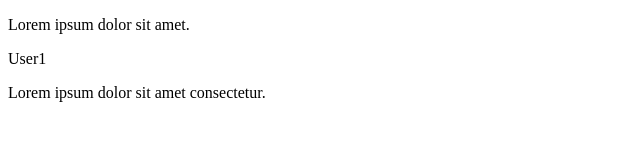
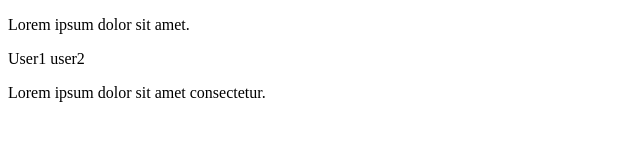
Before and after one commit to SandeepRamaram7/san, a plain HTML site: page index.html in a window 1280 px wide. Shown: the full height of the page, 0-640 px from the left. Drawn offline with Linux system fonts and the light colour scheme.

Commit message:
Update index.html

```diff
--- a/index.html
+++ b/index.html
@@ -7,7 +7,7 @@
 </head>
 <body>
     <p>Lorem ipsum dolor sit amet.</p>
-    <p>User1</p>
+    <p>User1  user2</p>
     <p>Lorem ipsum dolor sit amet consectetur.</p>
 </body>
 </html>
```
